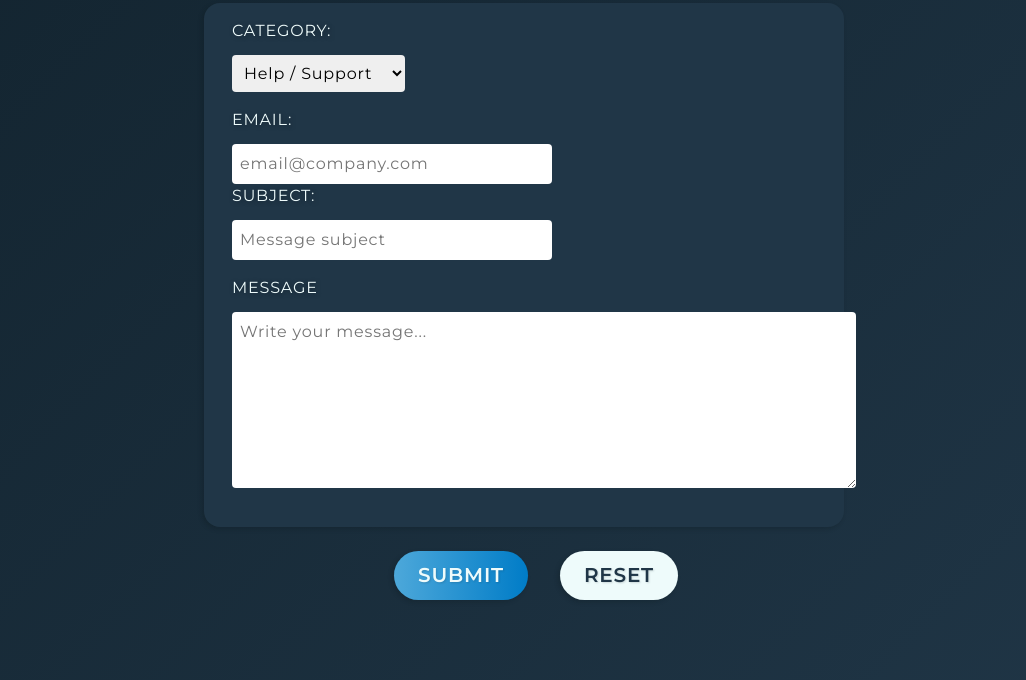
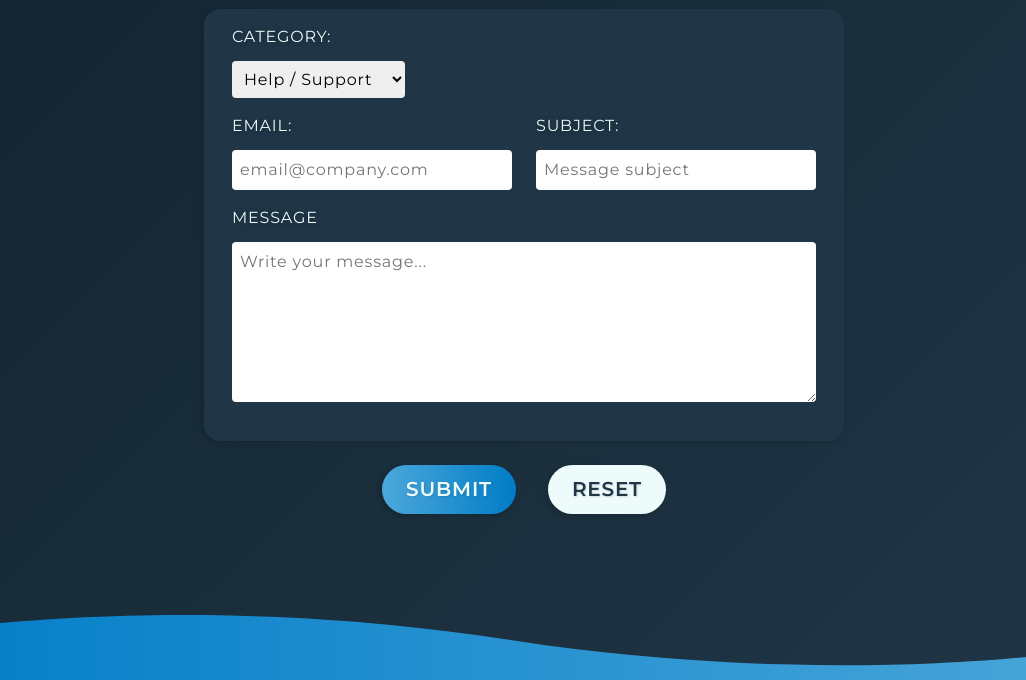
Before and after one commit to notSagyo/ch-dw-site, a website: page pages/contact.html in a window 1280 px wide. Shown: the part 178-858 px from the top of the page, without its empty margins (128-1154 px from the left). Drawn offline with nearby package versions, Linux system fonts and the light colour scheme.

Commit message:
Fixed diff between previous bs implementation

```diff
--- a/scss/bootstrap/_reboot.scss
+++ b/scss/bootstrap/_reboot.scss
@@ -13,10 +13,14 @@
 //
 // Change from `box-sizing: content-box` so that `width` is not affected by `padding` or `border`.
 
-// Omitted: *,
 *::before,
 *::after {
-  box-sizing: border-box;
+	box-sizing: border-box;
+}
+
+// Changed * to:
+.container * {
+	box-sizing: border-box;
 }
 
 
```
Also changed, not shown: css/bootstrap.css, 1 other file.
